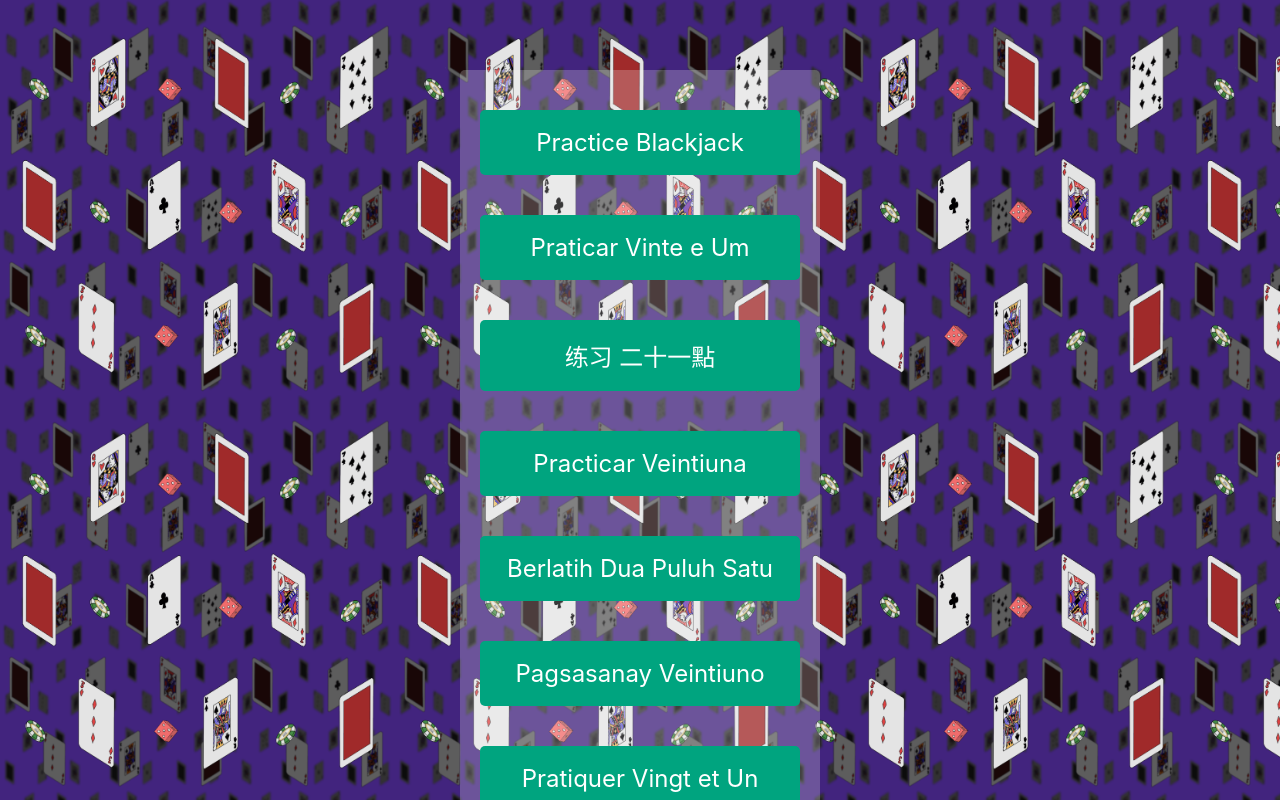
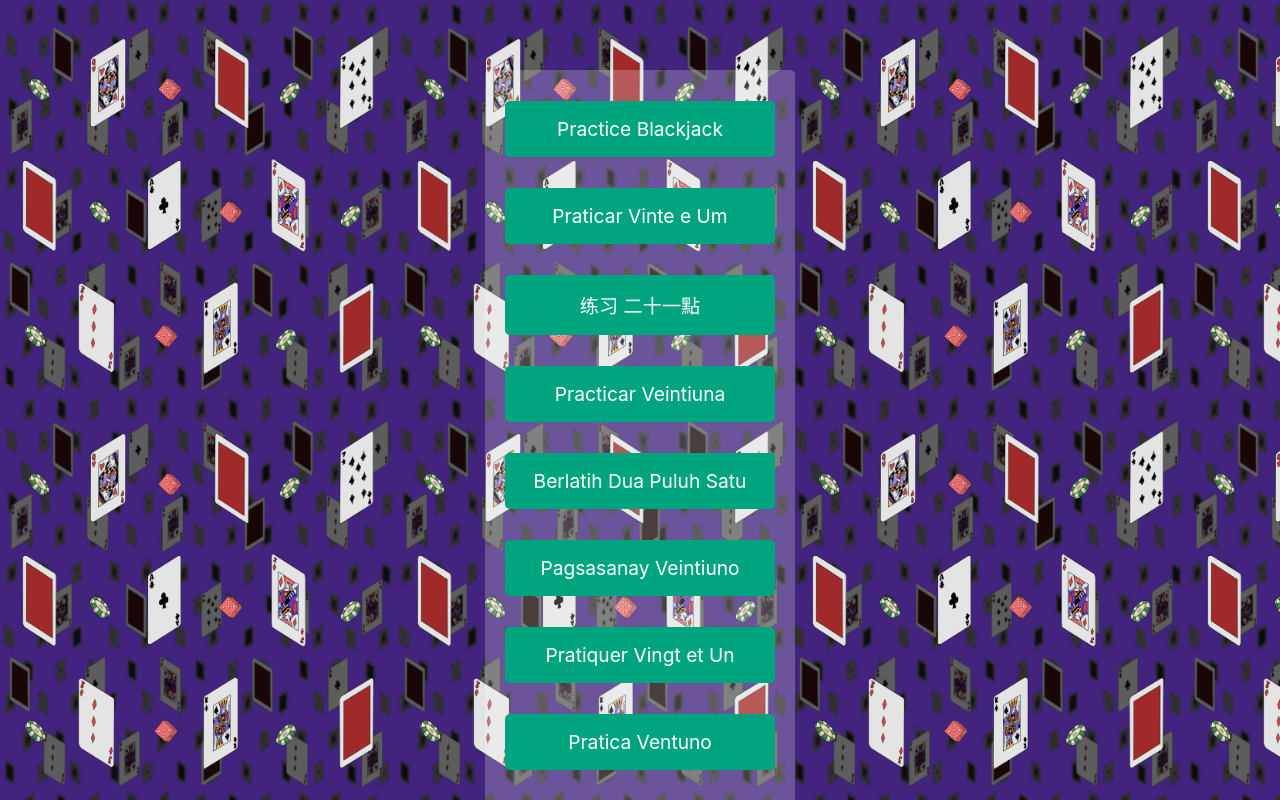
Before and after one commit to slslsls/jumpingjacks, a React (Create React App) app: page / in a window 1280 px wide. Shown: the top 800 px of the page. Built offline with nearby package versions, Linux system fonts and the light colour scheme.

Commit message:
adjust home screen styling

```diff
--- a/src/components/Home.css
+++ b/src/components/Home.css
@@ -31,7 +31,7 @@ body, html {
 }
 
 .home-frame {
-  width: 320px;
+  width: 270px;
   margin: auto;
   border-radius: 5px;
   background-color: rgb(255, 255, 255, .22);
@@ -40,15 +40,15 @@ body, html {
 }
 
 .nav-button {
-  padding: 18px;
+  padding: 16px;
   background-color: #00a47f;
-  margin-top: 40px;
+  margin-top: 31px;
   border-radius: 5px;
-  font-size: 1.5em;
+  font-size: 1.2em;
   font-weight: normal;
 }
 
-.language-window {
+/* .language-window {
   height: 130px;
   background-color: white;
   border-radius: 5px;
@@ -68,7 +68,7 @@ body, html {
       -ms-transition:all .2s ease;
        -o-transition:all .2s ease;
           transition:all .2s ease;
-}
+} */
 
 .selected-language {
   color: white;
```
